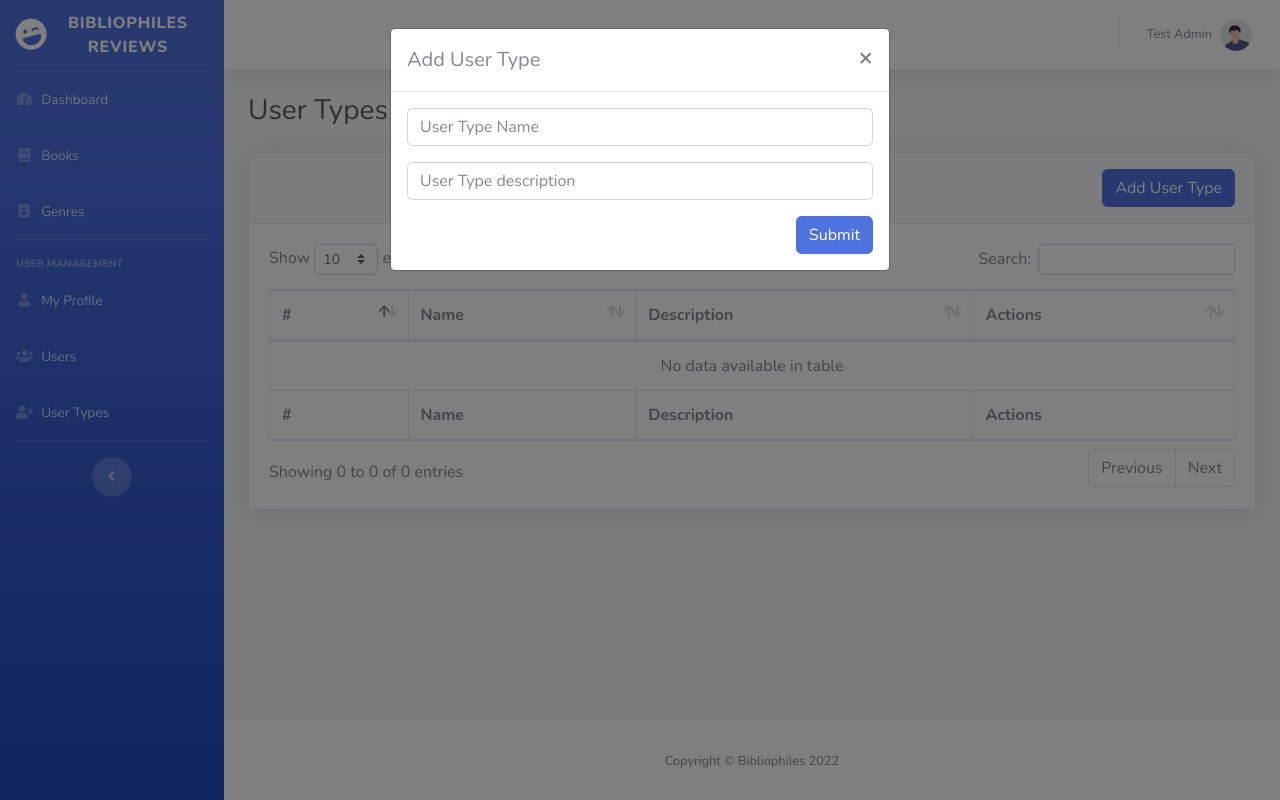
After one commit to homemix/bibliophiles, a Flask app: page /userTypes in a window 1280 px wide, after a click on "Add User Type". The commit adds this page. Run offline with Flask 2, Linux system fonts and the light colour scheme; some libraries are stand-ins or nearby versions.

Commit message:
ADD: user types CRUD in database

```diff
--- a/app.py
+++ b/app.py
@@ -10,6 +10,7 @@ from models.UserType import UserType
 
 from blueprints.BooksBlueprint import books
 from blueprints.GenreBlueprint import genres
+from blueprints.UserTypeBluePrint import userTypes
 
 app = Flask(__name__)
 app.url_map.strict_slashes = False
@@ -30,6 +31,7 @@ db.init_app(app)
 
 app.register_blueprint(books, url_prefix='/books')
 app.register_blueprint(genres, url_prefix='/genres')
+app.register_blueprint(userTypes, url_prefix='/userTypes')
 
 
 @app.route('/')
--- /dev/null
+++ b/blueprints/UserTypeBluePrint.py
@@ -0,0 +1,64 @@
+from flask import Blueprint, render_template, request, redirect, jsonify
+
+from models.UserType import UserType
+from models.database import db
+
+userTypes = Blueprint('userTypes', __name__)
+page_title = 'User Types'
+
+
+@userTypes.route('/')
+def index():
+    all_user_types = UserType.query.all()
+    return render_template('userTypes/index.html',
+                           userTypes=all_user_types,
+                           page_title=page_title)
+
+
+@userTypes.route('show/<int:user_type_id>', methods=['GET'])
+def show(user_type_id):
+    user_type = UserType.query.get_or_404(user_type_id)
+    return jsonify(user_type.serialize())
+
+
+@userTypes.route('/create', methods=['GET', 'POST'])
+def create():
+    if request.method == 'POST':
+        name = request.form['name']
+        description = request.form['description']
+        new_user_type = UserType(name=name, description=description)
+        try:
+            db.session.add(new_user_type)
+            db.session.commit()
+            return redirect('/userTypes')
+        except:
+            return 'There was an issue adding your genre'
+    else:
+        return "You are not allowed to access this page"
+
+
+@userTypes.route('/edit', methods=['GET', 'POST'])
+def edit():
+    user_type_id = request.form['id']
+    user_type = UserType.query.get_or_404(user_type_id)
+    if request.method == 'POST':
+        user_type.name = request.form['name']
+        user_type.description = request.form['description']
+        try:
+            db.session.commit()
+            return redirect('/userTypes')
+        except:
+            return 'There was an issue editing your genre'
+    else:
+        return "You are not allowed to access this page"
+
+
+@userTypes.route('/delete/<int:user_type_id>', methods=['POST', 'GET'])
+def delete(user_type_id):
+    user_type = UserType.query.get_or_404(user_type_id)
+    try:
+        db.session.delete(user_type)
+        db.session.commit()
+        return redirect('/userTypes')
+    except:
+        return 'There was an issue deleting your genre'
--- a/templates/base.html
+++ b/templates/base.html
@@ -212,6 +212,7 @@
                 }
             })
         })
+
         $('#deleteGenreModal').on('show.bs.modal', function (event) {
             let button = $(event.relatedTarget);
             let genreId = button.data('id');
@@ -233,6 +234,28 @@
             })
         })
 
+
+         $('#deleteUserTypeModal').on('show.bs.modal', function (event) {
+            let button = $(event.relatedTarget);
+            let userTypeId = button.data('id');
+            let modal = $(this);
+            modal.find('.modal-footer a').attr('href', '/userTypes/delete/' + userTypeId);
+        });
+        $('#updateUserTypeModal').on('show.bs.modal', function (event) {
+            let button = $(event.relatedTarget);
+            let userTypeId = button.data('id');
+            let url = '/userTypes/show/' + userTypeId;
+            $.ajax({
+                url: url,
+                type: 'GET',
+                success: function (data) {
+                    $('#updateUserTypeModal').find('.modal-body #userTypeUpdateForm #user_type_id').val(data.id);
+                    $('#updateUserTypeModal').find('.modal-body #userTypeUpdateForm #name').val(data.name);
+                    $('#updateUserTypeModal').find('.modal-body #userTypeUpdateForm #description').val(data.description);
+                }
+            })
+        })
+
     });
 
 
--- a/templates/snippets/sidebar.html
+++ b/templates/snippets/sidebar.html
@@ -46,7 +46,7 @@
             <span>Users</span></a>
     </li>
     <li class="nav-item">
-        <a class="nav-link" href="index.html">
+        <a class="nav-link" href="/userTypes">
             <i class="fas fa-fw fa-user-plus"></i>
             <span>User Types</span></a>
     </li>
--- /dev/null
+++ b/templates/userTypes/index.html
@@ -0,0 +1,116 @@
+{% extends 'base.html' %}
+{% block pageContent %}
+    <div class="card shadow mb-4">
+        <div class="card-header py-3">
+            <button style="float: right"
+                    class="btn btn-primary"
+                    data-toggle="modal"
+                    data-target="#addUserTypeModal">Add User Type
+            </button>
+        </div>
+        <div class="card-body">
+            <div class="table-responsive">
+                <table class="table table-bordered" id="dataTable">
+                    <thead>
+                    <tr>
+                        <th>#</th>
+                        <th>Name</th>
+                        <th>Description</th>
+                        <th>Actions</th>
+                    </tr>
+                    </thead>
+                    <tfoot>
+                    <tr>
+                        <th>#</th>
+                        <th>Name</th>
+                        <th>Description</th>
+                        <th>Actions</th>
+                    </tr>
+                    </tfoot>
+                    <tbody>
+                    {% for userType in userTypes %}
+                        <tr>
+                            <td>{{ userType.id }}</td>
+                            <td>{{ userType.name }}</td>
+                            <td>{{ userType.description }}</td>
+                            <td>
+                                <button class="btn btn-warning btn-sm "
+                                        data-toggle="modal"
+                                        data-target="#updateUserTypeModal"
+                                        data-id="{{ userType.id }}">Update user Type
+                                </button>
+                                <button class="btn btn-danger btn-sm "
+                                        data-toggle="modal"
+                                        data-target="#deleteUserTypeModal"
+                                        data-id="{{ userType.id }}">Delete user Type
+                                </button>
+                            </td>
+                        </tr>
+                    {% endfor %}
+                    </tbody>
+                </table>
+            </div>
+        </div>
+    </div>
+
+     <!-- Add User Type Modal-->
+    <div class="modal fade" id="addUserTypeModal" tabindex="-1" role="dialog" aria-labelledby="exampleModalLabel"
+         aria-hidden="true">
+        <div class="modal-dialog" role="document">
+            <div class="modal-content">
+                <div class="modal-header">
+                    <h5 class="modal-title" id="exampleModalLabel">Add User Type</h5>
+                    <button class="close" type="button" data-dismiss="modal" aria-label="Close">
+                        <span aria-hidden="true">×</span>
+                    </button>
+                </div>
+                <div class="modal-body">
+                    {% include 'userTypes/user_type_add_form.html' %}
+                </div>
+            </div>
+        </div>
+    </div>
+
+     <!-- Update User Type Modal-->
+    <div class="modal fade" id="updateUserTypeModal" tabindex="-1" role="dialog" aria-labelledby="exampleModalLabel"
+         aria-hidden="true">
+        <div class="modal-dialog" role="document">
+            <div class="modal-content">
+                <div class="modal-header">
+                    <h5 class="modal-title" id="exampleModalLabel">Update User Type</h5>
+                    <button class="close" type="button" data-dismiss="modal" aria-label="Close">
+                        <span aria-hidden="true">×</span>
+                    </button>
+                </div>
+                <div class="modal-body" data-book="">
+                    {% include 'userTypes/user_type_update_form.html' %}
+                </div>
+            </div>
+        </div>
+    </div>
+
+     <!-- Delete Genre Modal-->
+    <div class="modal fade" id="deleteUserTypeModal" tabindex="-1" role="dialog" aria-labelledby="exampleModalLabel"
+         aria-hidden="true">
+        <div class="modal-dialog" role="document">
+            <div class="modal-content">
+                <div class="modal-header">
+                    <h5 class="modal-title" id="exampleModalLabel">Delete User Type</h5>
+                    <button class="close" type="button" data-dismiss="modal" aria-label="Close">
+                        <span aria-hidden="true">×</span>
+                    </button>
+                </div>
+                <div class="modal-body">
+                    <p>Are you sure you want to delete this User type?</p>
+                </div>
+                <div class="modal-footer">
+                    <button class="btn btn-secondary" type="button" data-dismiss="modal">Cancel</button>
+                    <a class="btn btn-primary" href="">Delete</a>
+                </div>
+            </div>
+        </div>
+    </div>
+
+
+
+{% endblock %}
--- /dev/null
+++ b/templates/userTypes/user_type_add_form.html
@@ -0,0 +1,14 @@
+<form id="userTypeAddForm" action="userTypes/create" method="POST">
+    <div class="mb-3">
+        <input type="text" class="form-control"
+               name="name" id="name"
+               aria-describedby="name"
+               placeholder="User Type Name">
+    </div>
+    <div class="mb-3">
+        <input type="text" class="form-control" name="description" id="description"
+               aria-describedby="description"
+               placeholder="User Type description">
+    </div>
+    <button style="float: right" type="submit" class="btn btn-primary">Submit</button>
+</form>
--- /dev/null
+++ b/templates/userTypes/user_type_update_form.html
@@ -0,0 +1,15 @@
+<form id="userTypeUpdateForm" action="userTypes/edit" method="POST">
+    <input type="hidden" name="id" id="user_type_id">
+    <div class="mb-3">
+        <input type="text" class="form-control"
+               name="name" id="name"
+               aria-describedby="name"
+               placeholder="User Type Name">
+    </div>
+    <div class="mb-3">
+        <input type="text" class="form-control" name="description" id="description"
+               aria-describedby="description"
+               placeholder="User Type description">
+    </div>
+    <button style="float: right" type="submit" class="btn btn-primary">Submit</button>
+</form>
```
Also changed, not shown: models/UserType.py (+8 -0 lines).
